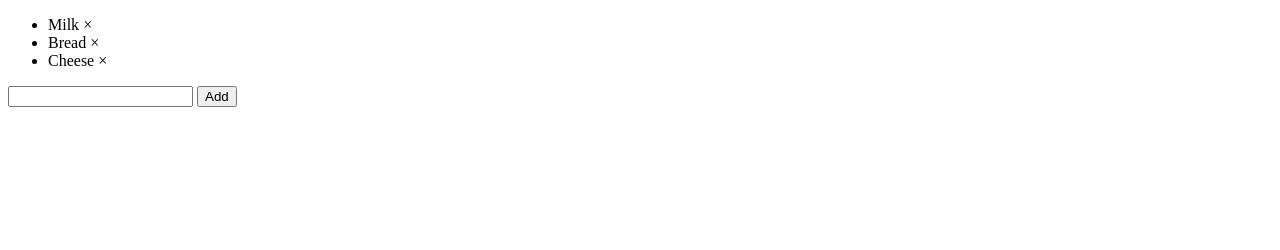
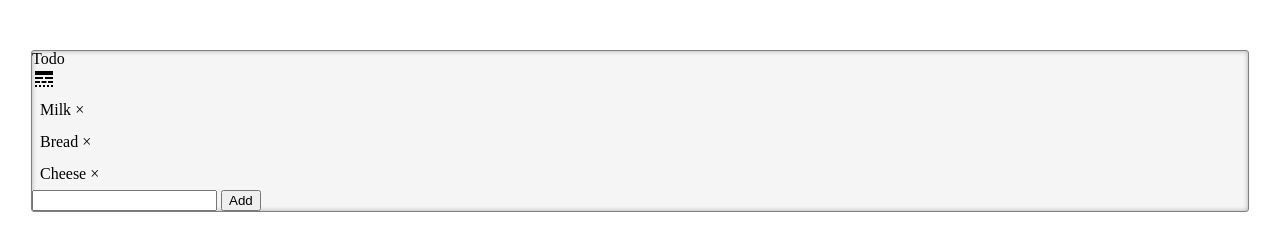
Before and after one commit to ear78/angular-todo, a website: page index.html in a window 1280 px wide. Drawn offline with nearby package versions, Linux system fonts and the light colour scheme.

Commit message:
setup sass and added partials for css

```diff
--- /dev/null
+++ b/css/_mainStyles.scss
@@ -0,0 +1,15 @@
+body {
+    padding-top: 50px;
+}
+.main-wrapper {
+    width: 95%;
+    margin: 0 auto;
+    background: #f5f5f5;
+    border: 1px solid gray;
+    border-radius: 3px;
+    box-shadow: inset 0px 0px 5px rgba(0,0,0,0.3);
+}
+
+.main-wrapper li {
+    padding: 8px;
+}
--- /dev/null
+++ b/css/_reset.scss
@@ -0,0 +1,48 @@
+/* http://meyerweb.com/eric/tools/css/reset/
+   v2.0 | 20110126
+   License: none (public domain)
+*/
+
+html, body, div, span, applet, object, iframe,
+h1, h2, h3, h4, h5, h6, p, blockquote, pre,
+a, abbr, acronym, address, big, cite, code,
+del, dfn, em, img, ins, kbd, q, s, samp,
+small, strike, strong, sub, sup, tt, var,
+b, u, i, center,
+dl, dt, dd, ol, ul, li,
+fieldset, form, label, legend,
+table, caption, tbody, tfoot, thead, tr, th, td,
+article, aside, canvas, details, embed,
+figure, figcaption, footer, header, hgroup,
+menu, nav, output, ruby, section, summary,
+time, mark, audio, video {
+	margin: 0;
+	padding: 0;
+	border: 0;
+	font-size: 100%;
+	font: inherit;
+	vertical-align: baseline;
+}
+/* HTML5 display-role reset for older browsers */
+article, aside, details, figcaption, figure,
+footer, header, hgroup, menu, nav, section {
+	display: block;
+}
+body {
+	line-height: 1;
+}
+ol, ul {
+	list-style: none;
+}
+blockquote, q {
+	quotes: none;
+}
+blockquote:before, blockquote:after,
+q:before, q:after {
+	content: '';
+	content: none;
+}
+table {
+	border-collapse: collapse;
+	border-spacing: 0;
+}
--- /dev/null
+++ b/css/main.scss
@@ -0,0 +1,2 @@
+@import "reset";
+@import "mainStyles";
--- a/index.html
+++ b/index.html
@@ -3,9 +3,20 @@
     <head>
         <meta charset="utf-8">
         <title>Todo</title>
+        <meta name="viewport" content="width=device-width, initial-scale=1.0">
+
+        <!-- MAIN STYLESHEET COMPILE AFTER SASS -->
+        <link rel="stylesheet" href="./css/styles.css">
+        <link href="https://fonts.googleapis.com/css?family=Lato:300|Montserrat" rel="stylesheet">
+        <link href="https://fonts.googleapis.com/icon?family=Material+Icons"
+      rel="stylesheet">
+
+
     </head>
     <body>
-        <div ng-app="todo" ng-controller="mainCtrl" class="">
+        <div ng-app="todo" ng-controller="mainCtrl" class="main-wrapper">
+            <h1>Todo</h1>
+            <i class="material-icons small-icon">line_style</i>
             <ul>
                 <li ng-repeat="product in products">{{ product }}
                     <span ng-click="removeItem($index)">&times;</span>
```
Also changed, not shown: css/mainStyles.css (deleted), css/styles.css (added), 1 other file.
